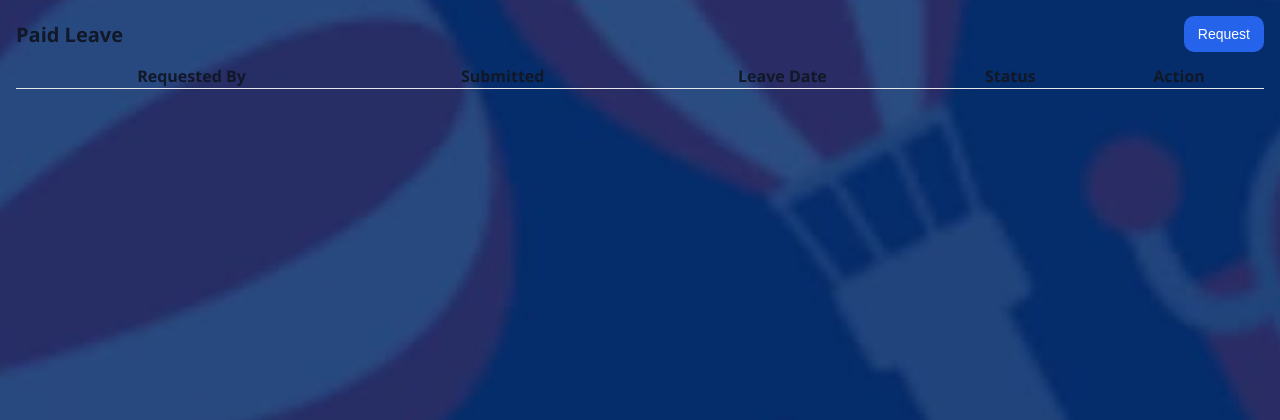
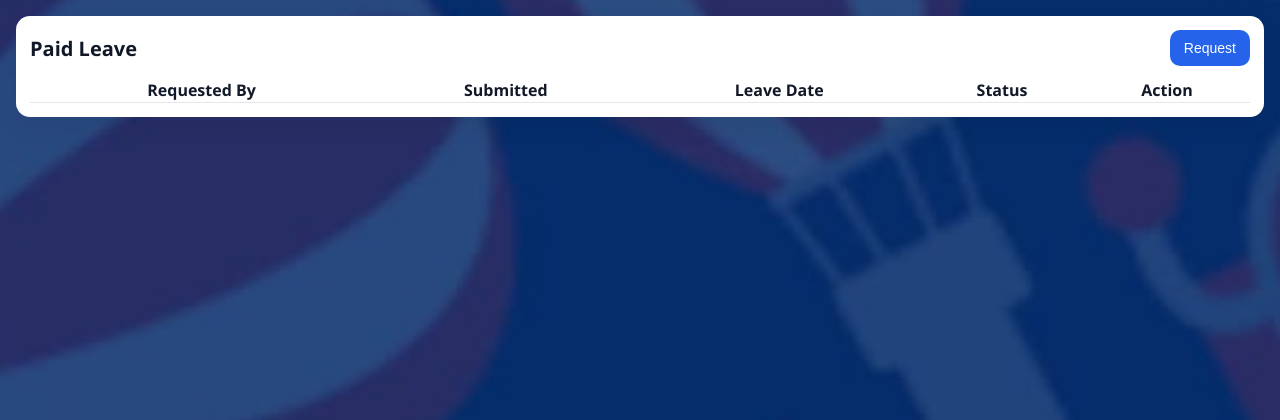
Before and after one commit to MuhammadMuhidin/icanreadcinere-absensi, a Flask app: page /paid_leave in a window 1280 px wide. Shown: the top 420 px of the page. Run offline with Flask 3, Linux system fonts and the light colour scheme; the visitor is signed in with stand-in values (Sample User, id 1); data that the repository does not hold is empty; parts of the project's set-up code (start-up, migrations or seed data) failed here and were passed over; some libraries are stand-ins or nearby versions.

Commit message:
Update paid_leave.css

```diff
--- a/static/css/paid_leave.css
+++ b/static/css/paid_leave.css
@@ -38,6 +38,14 @@
     h1 {
       margin: 0;
       font-size: 20px;
+    }
+
+    /* === CARD === */
+    .card {
+      background: var(--card);
+      border-radius: 14px;
+      padding: 14px;
+      box-shadow: 0 10px 25px var(--shadow);
     }
 
     .header {
```
